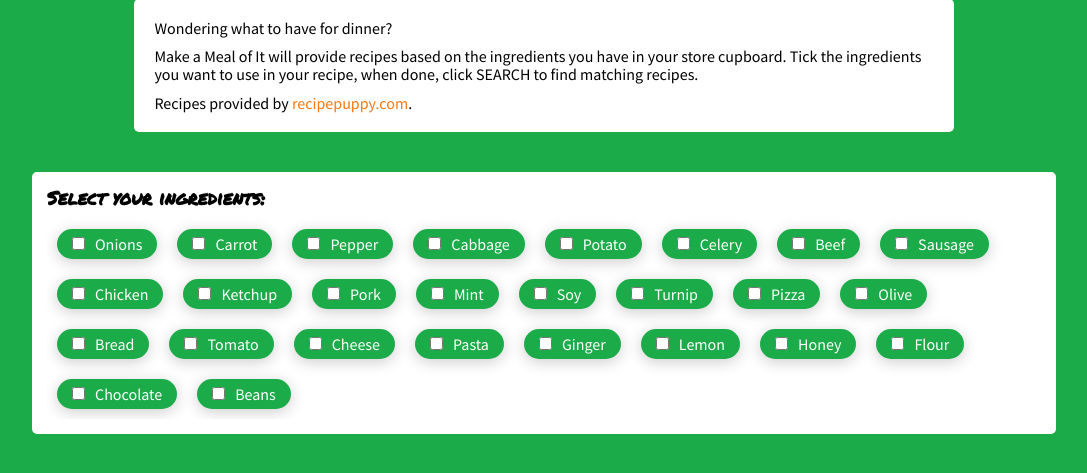
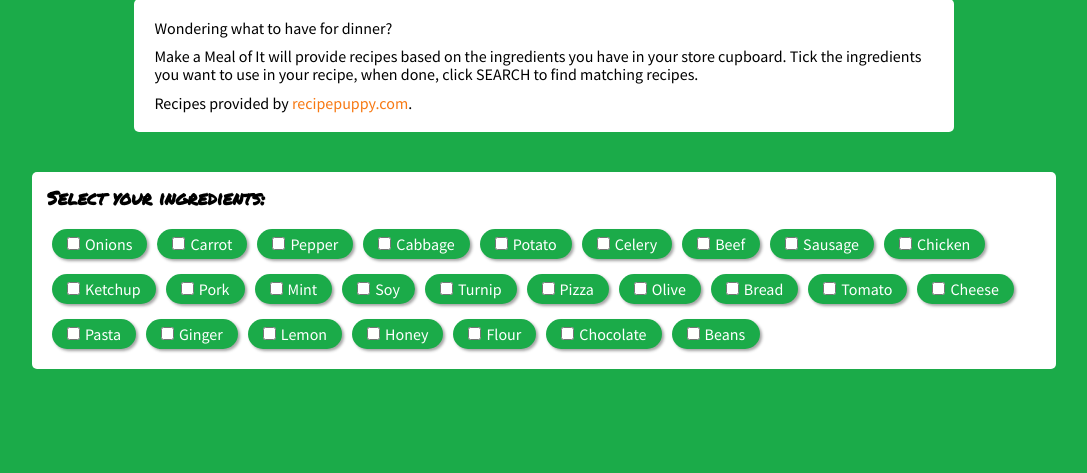
Before and after one commit to Mayden-Academy/2020-jan-makeAMealOfIt, a PHP site: page / in a window 1280 px wide. Shown: the part 131-604 px from the top of the page, without its empty margins (96-1183 px from the left). Run offline with PHP 8.4, Linux system fonts and the light colour scheme; data comes from the database, SQL or seed files in the repository.

Commit message:
more styling changes

```diff
--- a/styles.css
+++ b/styles.css
@@ -20,11 +20,13 @@ p {
 
 .ingredient {
     border-radius: 15px;
-    box-shadow: 0 3px 15px rgba(0,0,0,0.2);
+    box-shadow: 2px 2px 3px rgba(30,30,30,0.4);
     background-color: #1BAB49;
     color: #FFFFFF;
     float: left;
-    margin: 5px;
+    margin-top: 5px;
+    width: -webkit-fit-content;
+    width: -moz-fit-content;
     width: fit-content;
     padding: 0 15px;
     height: 30px;
@@ -33,7 +35,6 @@ p {
 
 .ingredient input {
     margin-right: 5px;
-    margin-right: 10px;
 }
 
 .ingredients {
```
